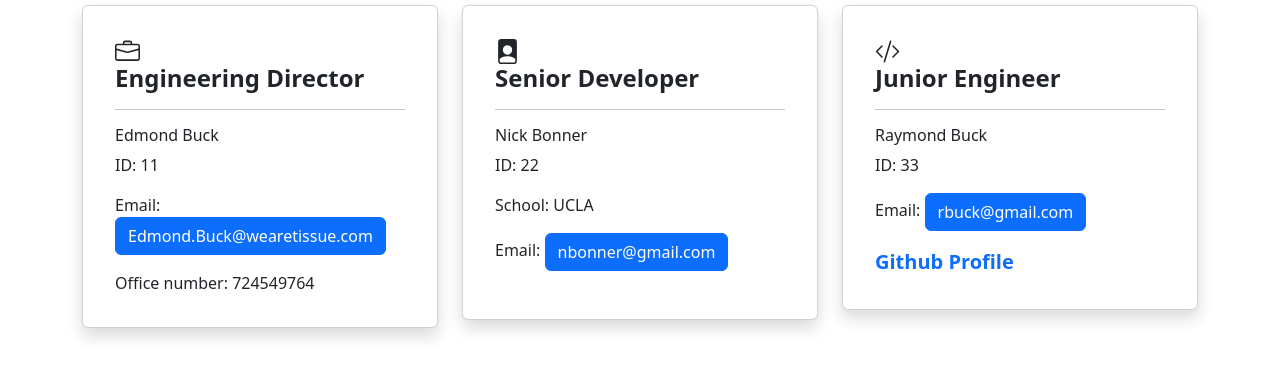
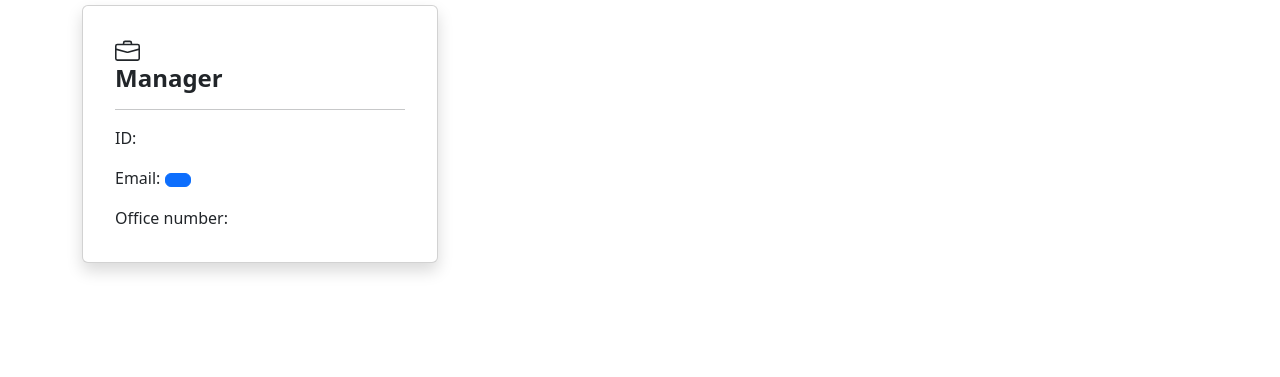
Before and after one commit to Eddiebuck88/tp-generator-db, a website: page index.html in a window 1280 px wide. Shown: the part 89-466 px from the top of the page. Drawn offline with nearby package versions, Linux system fonts and the light colour scheme.

Commit message:
Debugging

```diff
--- a/index.html
+++ b/index.html
@@ -22,52 +22,14 @@
     <svg xmlns="http://www.w3.org/2000/svg" width="25" height="25" fill="currentColor" class="bi bi-briefcase" viewBox="0 0 16 16">
     <path d="M6.5 1A1.5 1.5 0 0 0 5 2.5V3H1.5A1.5 1.5 0 0 0 0 4.5v8A1.5 1.5 0 0 0 1.5 14h13a1.5 1.5 0 0 0 1.5-1.5v-8A1.5 1.5 0 0 0 14.5 3H11v-.5A1.5 1.5 0 0 0 9.5 1h-3zm0 1h3a.5.5 0 0 1 .5.5V3H6v-.5a.5.5 0 0 1 .5-.5zm1.886 6.914L15 7.151V12.5a.5.5 0 0 1-.5.5h-13a.5.5 0 0 1-.5-.5V7.15l6.614 1.764a1.5 1.5 0 0 0 .772 0zM1.5 4h13a.5.5 0 0 1 .5.5v1.616L8.129 7.948a.5.5 0 0 1-.258 0L1 6.116V4.5a.5.5 0 0 1 .5-.5z"/>
   </svg>
-    <h5 class="card-title fw-semibold fs-4">Engineering Director</h5>
+      <h5 class="card-title fw-semibold fs-4">Manager</h5>
       <hr>
-    <h6>Edmond Buck</h6>
-    <p class="card-text">ID: 11</p>
+      <h6> </h6>
+      <p class="card-text">ID: </p>
       <p> Email:
-    <a href='mailto:Edmond.Buck@wearetissue.com' class="btn btn-primary">Edmond.Buck@wearetissue.com</a>
+      <a href='mailto:' class="btn btn-primary"></a>
         </p>
-    <p class="card-text">Office number: 724549764</p>
-  </div>
-</div>
-</div>
-
-      <div class="col-4">
-      <div class="card shadow p-3 mb-5 bg-body rounded">
-  <div class="card-body col">
-  <svg xmlns="http://www.w3.org/2000/svg" width="25" height="25" fill="currentColor" class="bi bi-file-person-fill" viewBox="0 0 16 16">
-  <path d="M12 0H4a2 2 0 0 0-2 2v12a2 2 0 0 0 2 2h8a2 2 0 0 0 2-2V2a2 2 0 0 0-2-2zm-1 7a3 3 0 1 1-6 0 3 3 0 0 1 6 0zm-3 4c2.623 0 4.146.826 5 1.755V14a1 1 0 0 1-1 1H4a1 1 0 0 1-1-1v-1.245C3.854 11.825 5.377 11 8 11z"/>
-</svg>
-<br>
-    <h5 class="card-title fw-semibold fs-4">Senior Developer</h5>
-    <hr>
-    <h6>Nick Bonner</h6>
-    <p class="card-text">ID: 22</p>
-    <p class="card-text">School: UCLA</p>
-    <p> Email:
-    <a href='mailto:nbonner@gmail.com' class="btn btn-primary">nbonner@gmail.com</a>
-      </p>
-  </div>
-  </div>
-</div>
-
-      <div class="col-4">
-      <div class="card shadow p-3 mb-5 bg-body rounded">
-  <div class="card-body col">
-  <svg xmlns="http://www.w3.org/2000/svg" width="25" height="25" fill="currentColor" class="bi bi-code-slash" viewBox="0 0 16 16">
-  <path d="M10.478 1.647a.5.5 0 1 0-.956-.294l-4 13a.5.5 0 0 0 .956.294l4-13zM4.854 4.146a.5.5 0 0 1 0 .708L1.707 8l3.147 3.146a.5.5 0 0 1-.708.708l-3.5-3.5a.5.5 0 0 1 0-.708l3.5-3.5a.5.5 0 0 1 .708 0zm6.292 0a.5.5 0 0 0 0 .708L14.293 8l-3.147 3.146a.5.5 0 0 0 .708.708l3.5-3.5a.5.5 0 0 0 0-.708l-3.5-3.5a.5.5 0 0 0-.708 0z"/>
-</svg>
-    <h5 class="card-title fw-semibold fs-4">Junior Engineer</h5>
-    <hr>
-    <h6>Raymond Buck</h6>
-    <p class="card-text">ID: 33</p>
-    <p> Email:
-    <a href='mailto:rbuck@gmail.com' class="btn btn-primary">rbuck@gmail.com</a>
-      </p>
-    <a class="card-text text-decoration-none fw-semibold fs-5" target="_blank"
-    href="https://github.com/Eddiebuck88">Github Profile</a>
+      <p class="card-text">Office number: </p>
     </div>
   </div>
   </div>
--- a/lib/Manager.js
+++ b/lib/Manager.js
@@ -10,7 +10,7 @@ class Manager extends Employee {
 }
 
 
-getofficeNumber(){
+getOfficeNumber(){
     return this.officeNumber;
 }
 
--- a/package.json
+++ b/package.json
@@ -4,7 +4,7 @@
   "description": "",
   "main": "index.js",
   "scripts": {
-    "test": "echo \"Error: no test specified\" && exit 1"
+    "test": "jest test/*"
   },
   "repository": {
     "type": "git",
@@ -20,5 +20,8 @@
   "dependencies": {
     "bootstrap": "^5.2.3",
     "inquirer": "^8.2.4"
+  },
+  "devDependencies": {
+    "jest": "^29.4.3"
   }
 }
```
Also changed, not shown: _test_/Employee.test.js (+48 -0 lines), _test_/Engineer.test.js (+19 -0 lines), _test_/Intern.test.js (+19 -0 lines), _test_/Manager.test.js (+20 -0 lines), index.js (+4 -4 lines), README.md, img/Screenshot 2023-02-16 at 11.44.09 PM.png (added), 1 other file. Lines whose indentation alone changed are shown as unchanged.
